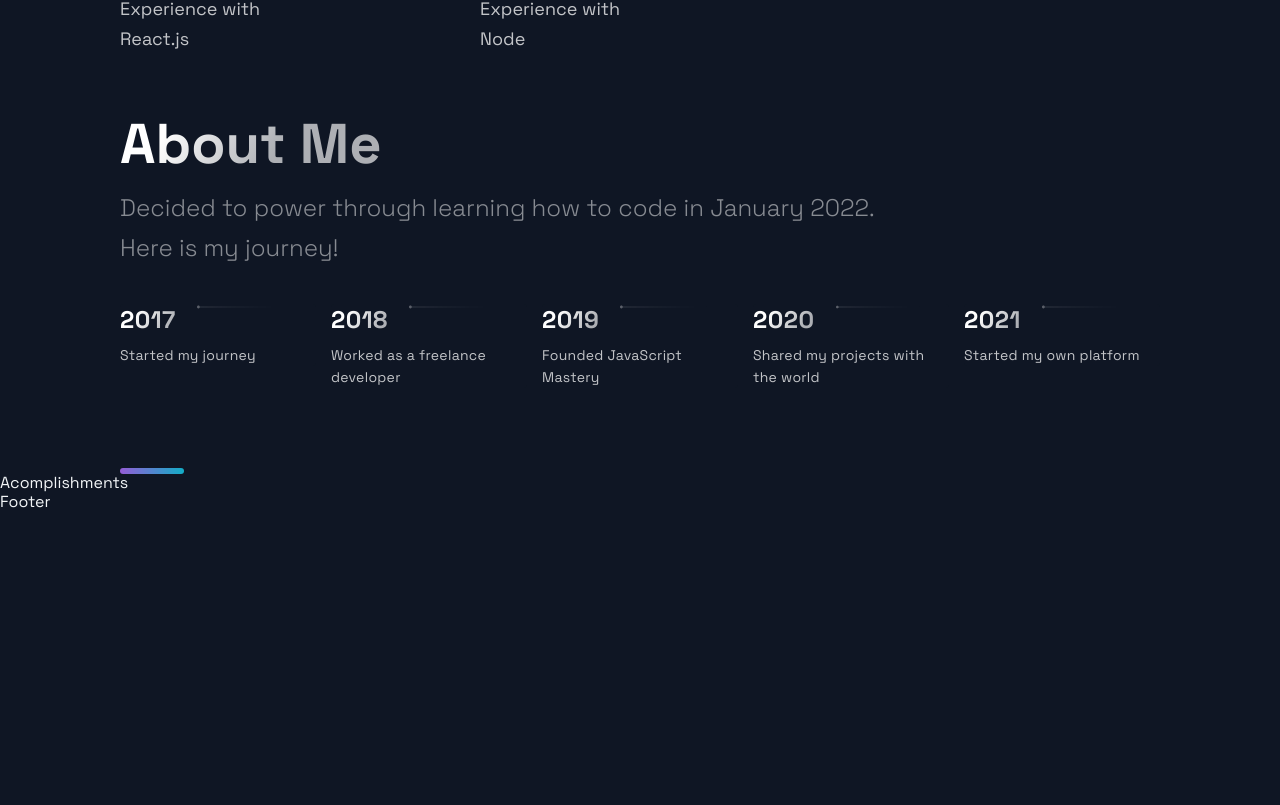
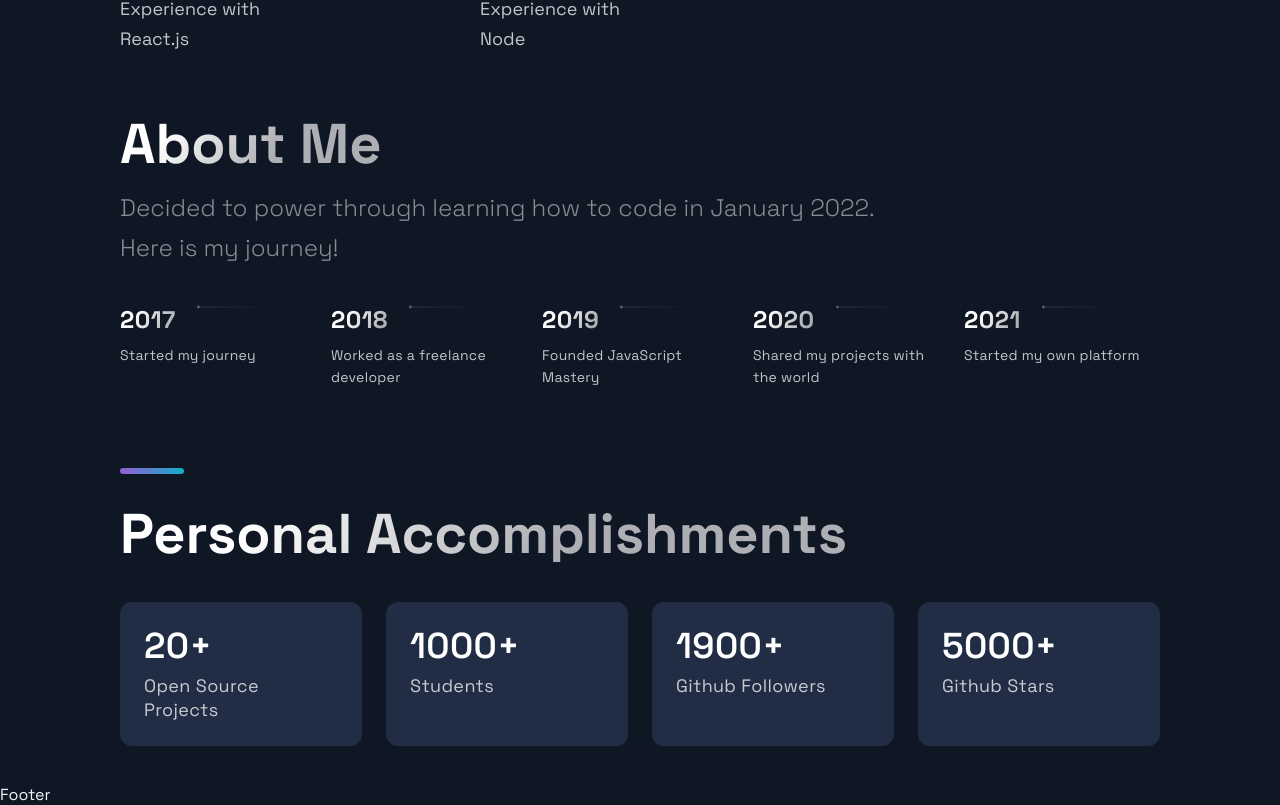
Before and after one commit to shay90210/new-portfolio-dev, a Next.js app: page / in a window 1280 px wide. Shown: the part 2585-3390 px from the top of the page. Before the commit the page ends 3097 px from the top, so only its background shows below. Built offline with nearby package versions, Linux system fonts and the light colour scheme.

Commit message:
created accomplishments section

```diff
--- a/src/components/Acomplishments/Acomplishments.js
+++ b/src/components/Acomplishments/Acomplishments.js
@@ -11,9 +11,17 @@
 ];
 
 const Acomplishments = () => (
-  <div>
-    Acomplishments
-  </div>
+  <Section>
+    <SectionTitle>Personal Accomplishments</SectionTitle>
+    <Boxes>
+      {data.map((card, index) => (
+        <Box key={index}>
+          <BoxNum>{card.number}+</BoxNum>
+          <BoxText>{card.text}</BoxText>
+        </Box>
+      ))}
+    </Boxes>
+  </Section>
 );
 
 export default Acomplishments;
```
